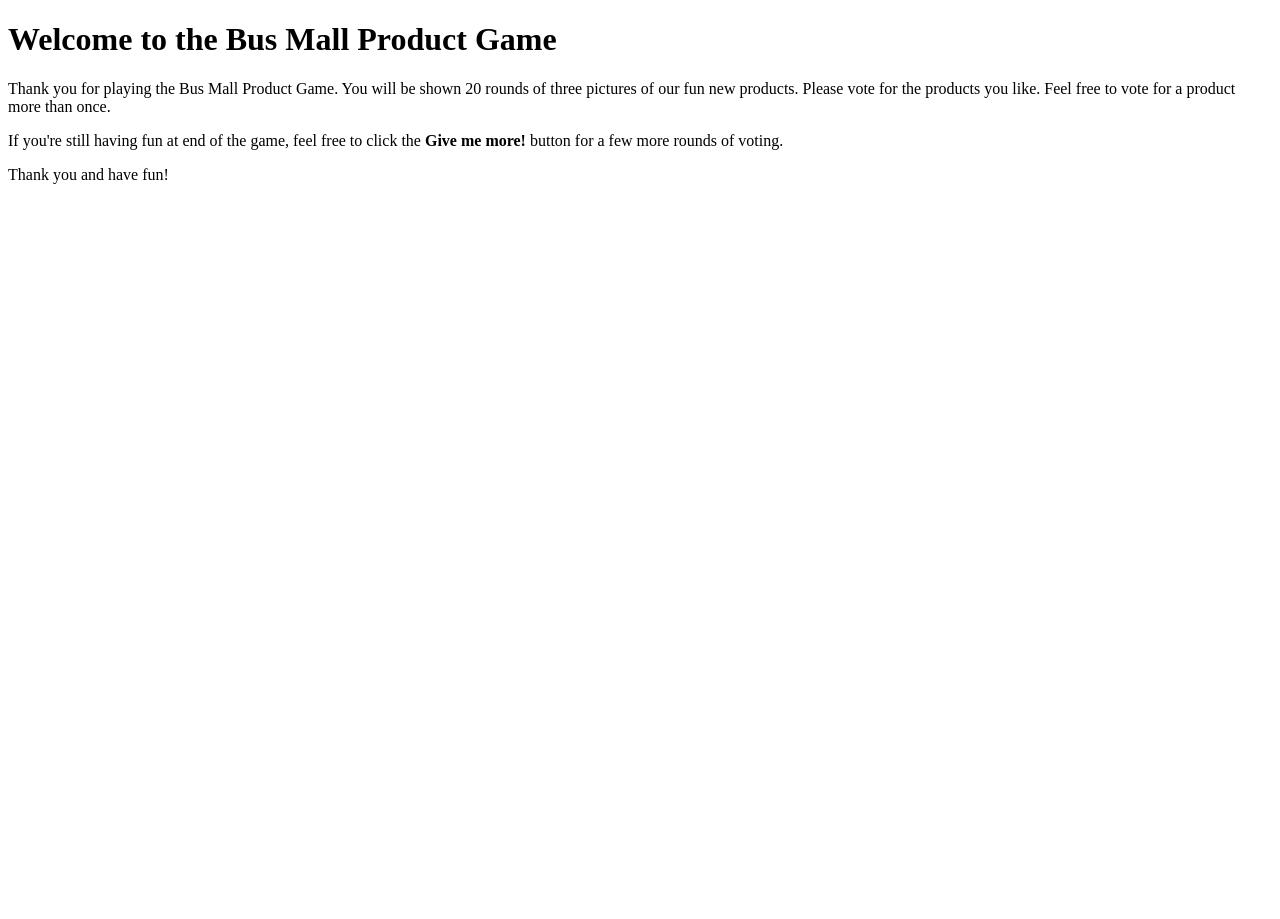
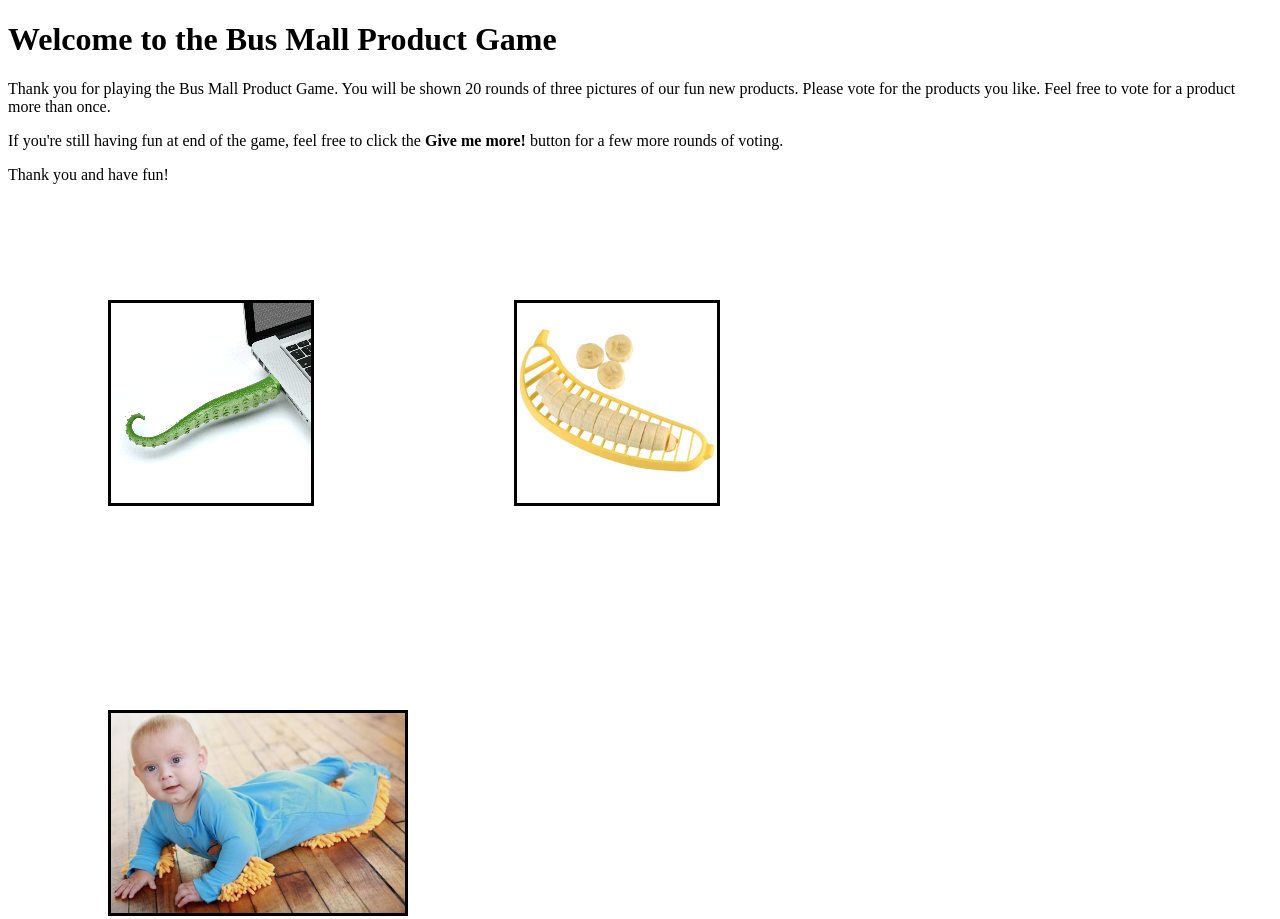
Before and after one commit to sbuckley65/bus-mall, a plain HTML site: page index.html in a window 1280 px wide. Before the commit the page ends 800 px from the top, so only its background shows below. Drawn offline with Linux system fonts and the light colour scheme; files whose address does not match are found by name.

Commit message:
trying to write code

```diff
--- a/css/style.css
+++ b/css/style.css
@@ -5,5 +5,5 @@ img {
 
 .image-container {
   display: flex;
-  justify-content: space-around;
+  justify-content: space-between;
 }
--- a/index.html
+++ b/index.html
@@ -16,7 +16,7 @@
         Thank you and have fun!
       </p>
 
-      <div class="image-container">
+      <div id="image-container">
 
       </div>
 
--- /dev/null
+++ b/js/app.js
@@ -0,0 +1,58 @@
+var allProducts = ['bag','banana','bathroom','boots','breakfast','bubblegum','chair','cthulhu','dog-duck','dragon','pen','pet-sweep','scissors','shark','sweep','tauntaun','unicorn','usb','water-can','wine-glass'];
+
+function productInfo(imgFileName) {
+  this.imgFileName = imgFileName;
+  this.shown = 0;
+  this.clickCount = 0;
+  this.clicked = function() {
+    this.clickCount++;
+  };
+}
+
+function createProductInfo(products) {
+  var productsObjects = [];
+  for (var i = 0; i < products.length; i++) {
+    productsObjects.push(new productInfo(products[i]));
+  };
+  return productsObjects;
+}
+
+var productInfos = createProductInfo(allProducts);  //Major array
+console.log(productInfos);
+
+function randomNumber(min,max) {
+  return Math.floor(Math.random() * (max - min + 1)) + min;
+}
+
+function randomProductInfo() {
+  return productInfos[randomNumber(0,productInfos.length - 1)];
+}
+
+function onClick(product) {
+  product.clicked();
+  console.log(productInfos);
+//  generateThreeRandomProducts();
+}
+
+function generateThreeRandomProducts() {
+  var threeRandomProducts = [];
+  var finalImageLink = '';
+  for (var i = 0; i < 3; i++) {
+    var displayImage = document.getElementById('image-container');
+    var product = randomProductInfo();
+    console.log(product);
+    finalImageLink = finalImageLink + '<img id="' + product.imgFileName + '" src="images/' + product.imgFileName + '.png" />';
+    product.shown++;
+    threeRandomProducts.push(product);
+  }
+  displayImage.innerHTML = finalImageLink;
+  for (var i = 0; i < 3; i++) {
+    var imgEl = document.getElementById(threeRandomProducts[i].imgFileName);
+    imgEl.addEventListener('click', onClick(threeRandomProducts[i]));
+  }
+
+}
+
+generateThreeRandomProducts();
+alert('foo');
+console.log(productInfos);
```
Also changed, not shown: javascript/app.js (deleted).
